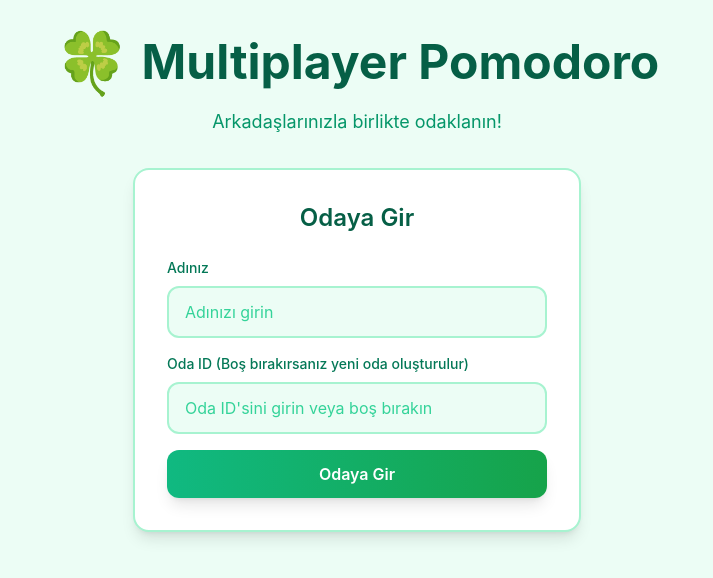
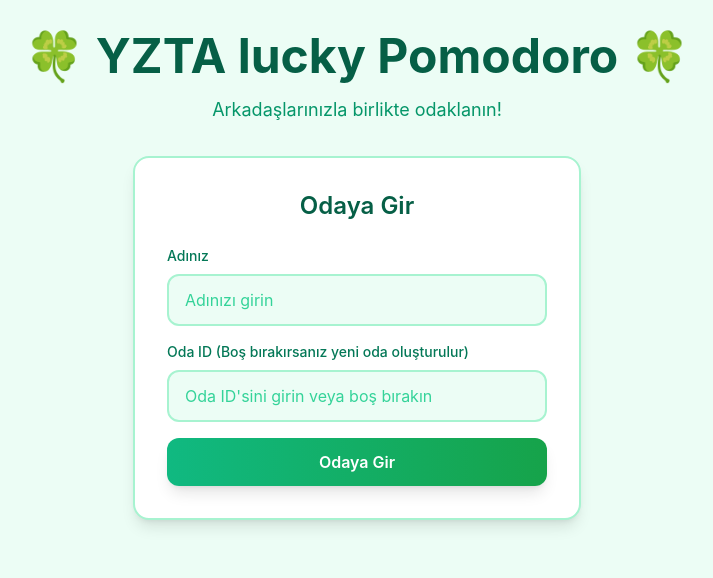
Before and after one commit to ahvcxa/LuckyPomodoro, a plain HTML site: page templates/index.html in a window 1280 px wide. Shown: the whole page, without its empty margins (283-996 px from the left). Drawn offline with nearby package versions, Linux system fonts and the light colour scheme.

Commit message:
Update index.html

```diff
--- a/templates/index.html
+++ b/templates/index.html
@@ -46,9 +46,8 @@
     <div class="container mx-auto px-4 py-8 max-w-7xl">
         <!-- Header - Logo ve Başlık -->
         <div class="text-center mb-8">
-            <div class="flex items-center justify-center gap-3 mb-4">
-                <span class="text-6xl">🍀</span>
-                <h1 class="text-5xl font-bold text-emerald-800">Multiplayer Pomodoro</h1>
+          <div class="flex items-center justify-center mb-4">
+               <h1 class="text-5xl font-bold text-emerald-800">🍀 YZTA lucky Pomodoro 🍀</h1>
             </div>
             <p class="text-emerald-600 text-lg">Arkadaşlarınızla birlikte odaklanın!</p>
         </div>
```
